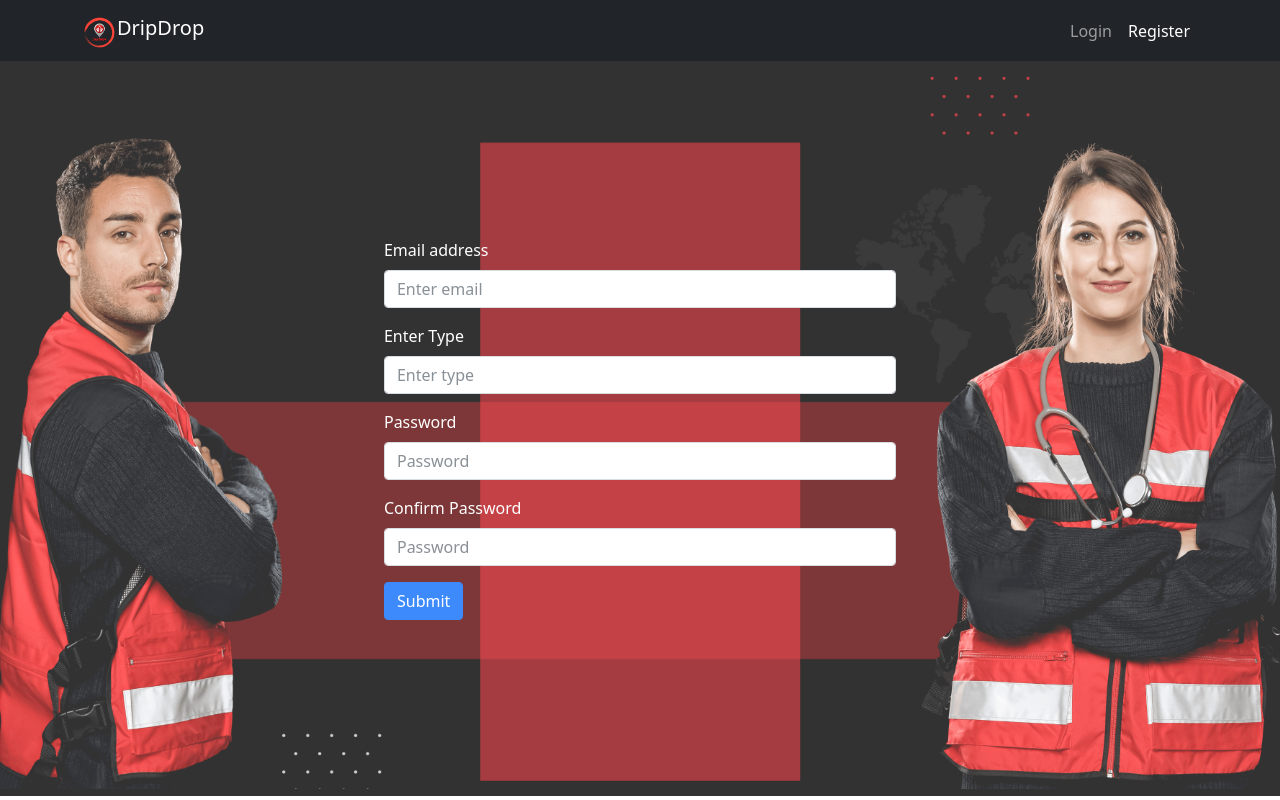
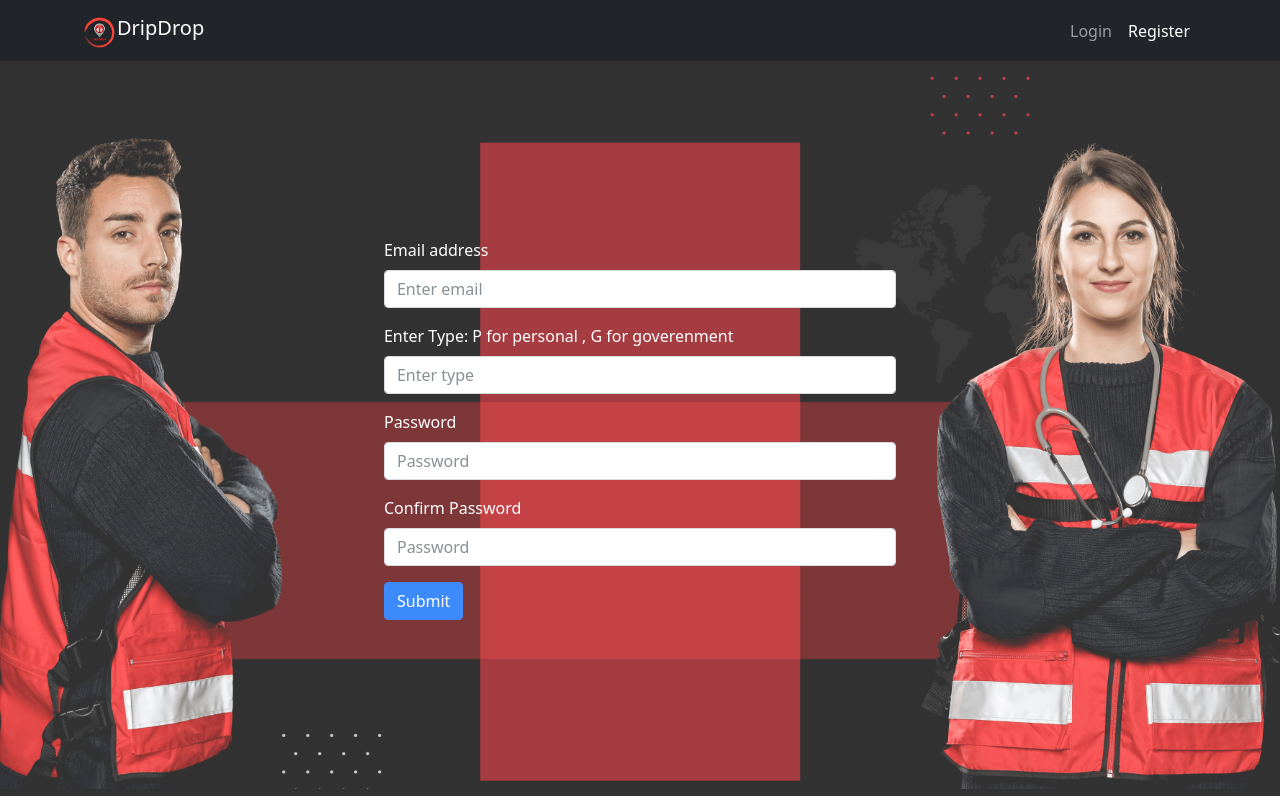
Before and after one commit to Yash-Parwani/dripdrop, a React (Create React App) app: page /register in a window 1280 px wide. Built offline with nearby package versions, Linux system fonts and the light colour scheme.

Commit message:
fine tuning

```diff
--- a/public/index.html
+++ b/public/index.html
@@ -2,7 +2,7 @@
 <html lang="en">
   <head>
     <meta charset="utf-8" />
-    <link rel="icon" href="%PUBLIC_URL%/favicon.ico" />
+    <link rel="icon" href="%PUBLIC_URL%/DripDrop.png" />
     <meta name="viewport" content="width=device-width, initial-scale=1" />
     <meta name="theme-color" content="#000000" />
     <meta
@@ -24,7 +24,7 @@
       work correctly both with client-side routing and a non-root public URL.
       Learn how to configure a non-root public URL by running `npm run build`.
     -->
-    <title>React App</title>
+    <title>DripDrop</title>
   </head>
   <body>
     <noscript>You need to enable JavaScript to run this app.</noscript>
--- a/src/App.js
+++ b/src/App.js
@@ -3,6 +3,7 @@ import {
   BrowserRouter as Router,
   Routes,
   Route,
+  Navigate,
 } from "react-router-dom";
 import Navigation from "./components/Navigation";
 import Login from "./pages/login";
@@ -14,24 +15,29 @@ import Drop from "./pages/Drop";
 
 function App() {
   const [loggedIn, setLoggedIn] = useState(false);
+  const [usertype,setUsertype] = useState("")
   const handleLoggedIn = () =>{
     if(!loggedIn){
       setLoggedIn(true);
     return;
   }
 }
+  const type = (t)=>{
+        setUsertype(t)
+        console.log(t)
+  }
 
   return (
     <div className="App">
 
-    <Navigation loggedIn={loggedIn}
+    <Navigation loggedIn={loggedIn} usertype={usertype}
     />
       <Routes>
           <Route exact path="/" element={<Home loggedIn={loggedIn}/>} />
           <Route exact path="/login" element={<Login loggedIn={loggedIn} handleLoggedIn={handleLoggedIn}/>} />
-          <Route exact path="/register" element={<Register loggedIn={loggedIn}/>} />
-          <Route exact path="/drip" element={<Drip/>} />
-          <Route exact path="/drop" element={<Drop/>} />
+          <Route exact path="/register" element={<Register loggedIn={loggedIn} type={type}/>} />
+          <Route exact path="/drip" element={<Drip usertype={usertype} loggedIn={loggedIn}/>}  />
+          <Route exact path="/drop" element={<Drop usertype={usertype} loggedIn={loggedIn}/>} />
         </Routes>
     </div>
   );
--- a/src/components/Navigation.js
+++ b/src/components/Navigation.js
@@ -3,7 +3,7 @@ import { LinkContainer } from "react-router-bootstrap";
 import DripDrop from "../assets/images/DripDrop.png";
 
 
-function Navigation({loggedIn}) {
+function Navigation({loggedIn,usertype}) {
   return (
     <div className="Navigation">
       <Navbar bg="dark" variant="dark">
@@ -17,7 +17,11 @@ function Navigation({loggedIn}) {
                 height="35"
                 className="d-inline-block align-top"
               />
-              <span className="center">DripDrop</span>
+              {!usertype && !loggedIn && <span className="center">DripDrop</span>}
+              {usertype && !loggedIn && <span className="center">DripDrop</span>}
+              {usertype == 'G' && loggedIn && <span className="center">DripDrop Government</span>}
+              {usertype == 'P' && loggedIn && <span className="center">DripDrop Personal</span>}
+
             </Navbar.Brand>
 
           </LinkContainer>
--- a/src/pages/Drip.js
+++ b/src/pages/Drip.js
@@ -1,8 +1,8 @@
 import { LinkContainer } from "react-router-bootstrap";
 import DripPage from "../assets/images/DripPage.png"
-function Drip({loggedIn}) {
+function Drip({loggedIn,usertype}) {
 
-
+  console.log(usertype)
   return (
 
     <div
--- a/src/pages/Drop.js
+++ b/src/pages/Drop.js
@@ -1,6 +1,7 @@
+
 import { LinkContainer } from "react-router-bootstrap";
 import DropPage from "../assets/images/DropPage.png"
-function Drop({loggedIn}) {
+function Drop({loggedIn,usertype}) {
 
 
   return (
@@ -18,8 +19,8 @@ function Drop({loggedIn}) {
         position:"relative",
         zIndex: "0",
       }}
+
     >
-
 
 
     </div>
--- a/src/pages/register.js
+++ b/src/pages/register.js
@@ -1,13 +1,14 @@
 import {Form,Button} from "react-bootstrap"
 import PlzLogin from "../assets/images/PlzLogin.png";
 import {useNavigate} from "react-router-dom"
-import { useEffect } from "react";
+import { useEffect ,useState} from "react";
 
-function Register() {
+function Register({type}) {
   const navigate = useNavigate()
+  const [t,setT] = useState('')
   const handleSubmit = (event) =>{
     event.preventDefault();
-
+    type(t)
 
     navigate('/login');
 
@@ -37,14 +38,14 @@ function Register() {
     <Form.Label style={{
       color:"white"
     }}>Email address</Form.Label>
-    <Form.Control type="email" placeholder="Enter email" />
+    <Form.Control type="email" placeholder="Enter email"  />
 
   </Form.Group>
-  <Form.Group className="mb-3 " controlId="formBasicEmail">
+  <Form.Group className="mb-3 " controlId="formBasicText">
     <Form.Label style={{
       color:"white"
-    }}>Enter Type</Form.Label>
-    <Form.Control type="text" placeholder="Enter type" />
+    }}>Enter Type: P for personal , G for goverenment</Form.Label>
+    <Form.Control type="text" placeholder="Enter type" value={t} onChange={e => setT(e.target.value)}/>
 
   </Form.Group>
 
```
Also changed, not shown: public/DripDrop.png (added).
